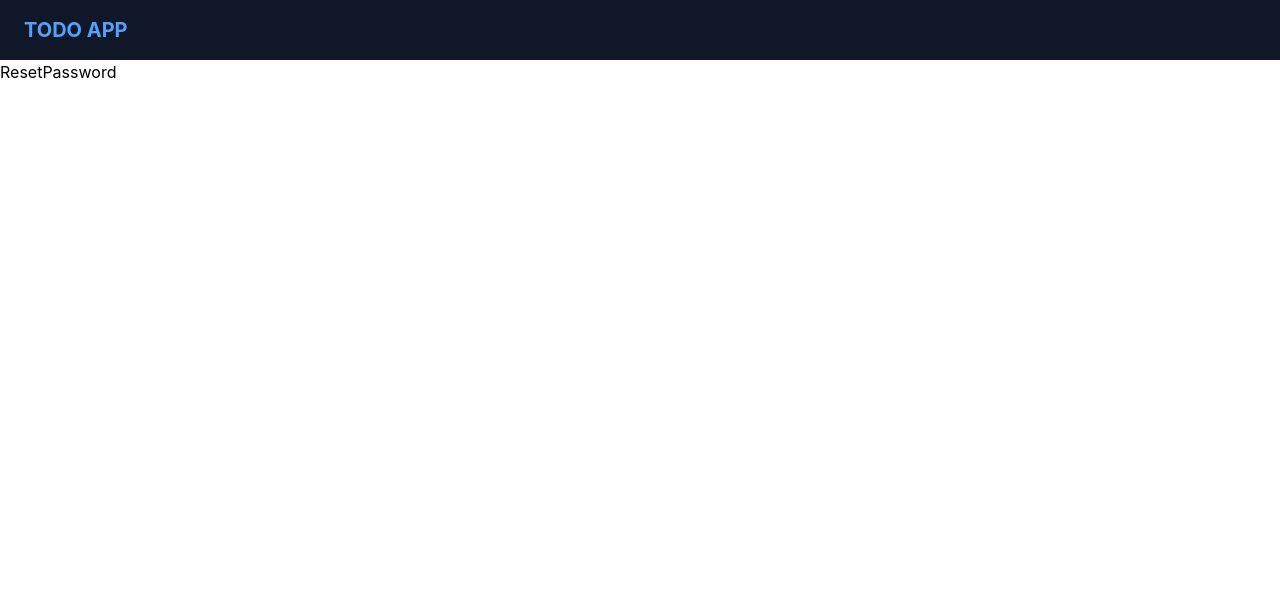
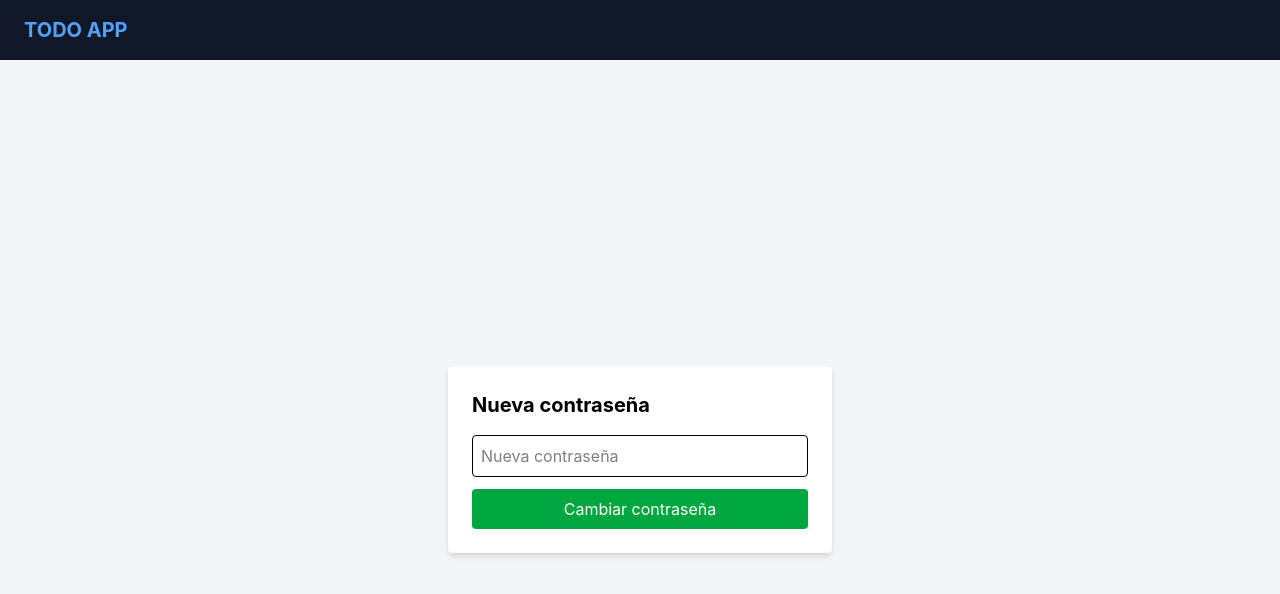
Before and after one commit to Svarium/TODO-APP-ROLLING, a React (Vite) app in the folder frontend/: page /reset-password in a window 1280 px wide. Shown: the top 594 px of the page. Built offline with nearby package versions, Linux system fonts and the light colour scheme; no server answers.

Commit message:
reset-password done!

```diff
--- a/frontend/src/pages/ForgotPassword.jsx
+++ b/frontend/src/pages/ForgotPassword.jsx
@@ -1,8 +1,61 @@
-import React from 'react'
+import {useState}  from "react";
+
+const API = "http://localhost:4000/api/v1"
 
 function ForgotPassword() {
+
+  const [email, setEmail] = useState("");
+  const [message, setMessage] = useState(null);
+  const [error, setError] = useState(null);
+
+  const handleSubmit = async (e) => {
+    e.preventDefault()
+    setMessage(null);
+    setError(null);
+
+    const res = await fetch(`${API}/request-password-reset`, {
+      method: "POST",
+      headers: {"Content-type" : "Application/json"},
+      body:JSON.stringify({email})
+    })
+
+
+    const data = await res.json();
+
+    if(res.ok) {
+      setMessage(data.message || "Email enviado!")
+    } else {
+      setError(data.message || "Error :(")
+    }
+  };
+
+
+
   return (
-    <div>ForgotPassword</div>
+    <div className="min-h-screen flex items-center justify-center bg-gray-100 p-4">
+      <form
+        onSubmit={handleSubmit}
+        className="bg-white p-6 rounded shadow-md w-full max-w-sm"
+      >
+        <h2 className="text-xl font-bold mb-4">Recuperar contraseña</h2>
+
+        <input
+          type="email"
+          placeholder="Tu email"
+          className="w-full p-2 border mb-3 rounded"
+          value={email}
+          onChange={(e) => setEmail(e.target.value)}
+          required
+        />
+
+        <button className="w-full bg-blue-600 text-white py-2 rounded">
+          Enviar instrucciones
+        </button>
+
+        {message && <p className="text-green-600 mt-3">{message}</p>}
+        {error && <p className="text-red-500 mt-3">{error}</p>}
+      </form>
+    </div>
   )
 }
 
--- a/frontend/src/pages/ResetPassword.jsx
+++ b/frontend/src/pages/ResetPassword.jsx
@@ -1,8 +1,69 @@
-import React from 'react'
+import {useState} from "react";
+import { useSearchParams, useNavigate } from "react-router-dom";
+
+const API = "http://localhost:4000/api/v1"
 
 function ResetPassword() {
+
+  const [params] = useSearchParams();
+  const [password, setPassword] = useState("");
+  const [message, setMessage] = useState(null);
+  const [error, setError] = useState(null);
+  const navigate = useNavigate();
+
+  const token = params.get("token");
+
+  const handleSubmit = async (e) => {
+    e.preventDefault()
+    setMessage(null);
+    setError(null);
+
+    const res = await fetch(`${API}/reset-password/${token}`, {
+      method: "POST",
+      headers: {"Content-type" : "Application/json"},
+      body:JSON.stringify({newPassword:password})
+    })
+
+    const data = await res.json();
+
+
+    if(res.ok) {
+      setMessage(data.message || "Contraseña Actualizada!!! ")
+      setTimeout(() => {
+        navigate("/login")
+      }, 2500);
+    } else {
+      setError(data.message || "Error al actualizar la contraseña")
+    }
+
+  }
+
+
   return (
-    <div>ResetPassword</div>
+   <div className="min-h-screen flex items-center justify-center bg-gray-100 p-4">
+      <form
+        onSubmit={handleSubmit}
+        className="bg-white p-6 rounded shadow-md w-full max-w-sm"
+      >
+        <h2 className="text-xl font-bold mb-4">Nueva contraseña</h2>
+
+        <input
+          type="password"
+          placeholder="Nueva contraseña"
+          className="w-full p-2 border mb-3 rounded"
+          value={password}
+          onChange={(e) => setPassword(e.target.value)}
+          required
+        />
+
+        <button className="w-full bg-green-600 text-white py-2 rounded">
+          Cambiar contraseña
+        </button>
+
+        {message && <p className="text-green-600 mt-3">{message}</p>}
+        {error && <p className="text-red-500 mt-3">{error}</p>}
+      </form>
+    </div>
   )
 }
 
--- a/frontend/src/pages/VerifyEmail.jsx
+++ b/frontend/src/pages/VerifyEmail.jsx
@@ -24,7 +24,6 @@ function VerifyEmail() {
         }
 
         try {
-
           const res = await axios.get(
             `http://localhost:4000/api/v1/verify-email?token=${token}`
           );
```
